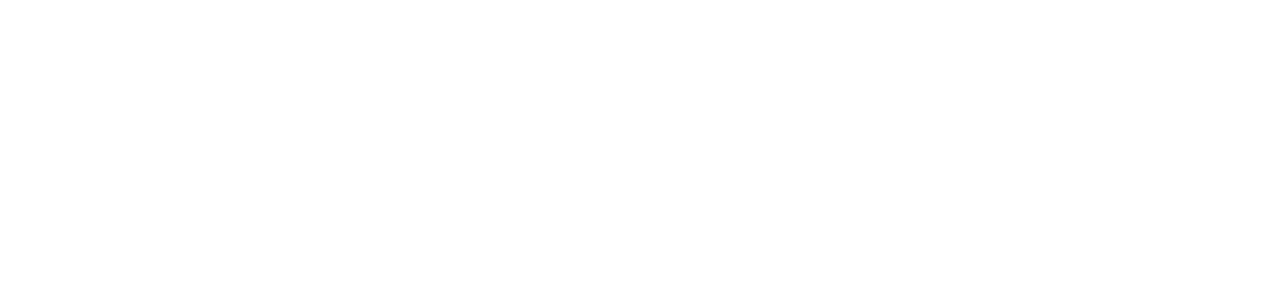
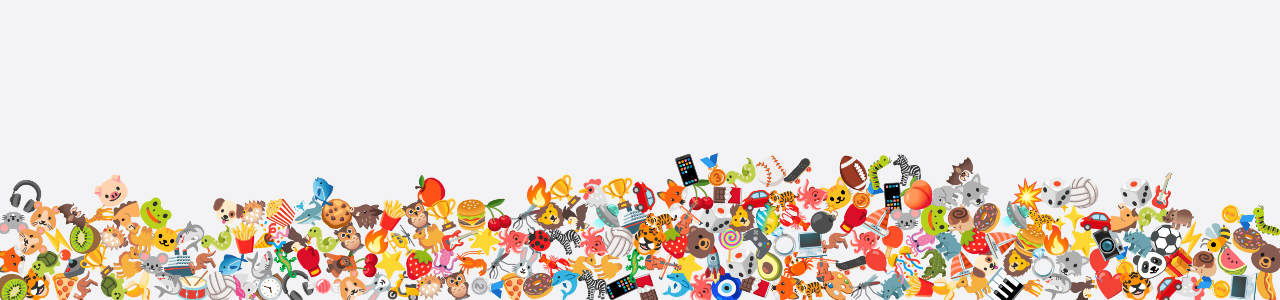
Before and after one commit to jango100500-ui/Bum, a React (Vite) app: page / in a window 1280 px wide. Shown: the part 500-800 px from the top of the page. Built offline with nearby package versions, Linux system fonts and the light colour scheme.

Commit message:
Update App.tsx

```diff
--- a/src/app/App.tsx
+++ b/src/app/App.tsx
@@ -1,3 +1,9 @@
+import { EmojiPhysics } from '@/features/physics/EmojiPhysics';
+
 export const App = () => {
-  return <div style={{ width: '100%', height: '100%', backgroundColor: '#ffffff' }} />;
+  return (
+    <div style={{ width: '100%', height: '100%', overflow: 'hidden' }}>
+      <EmojiPhysics />
+    </div>
+  );
 };
```
